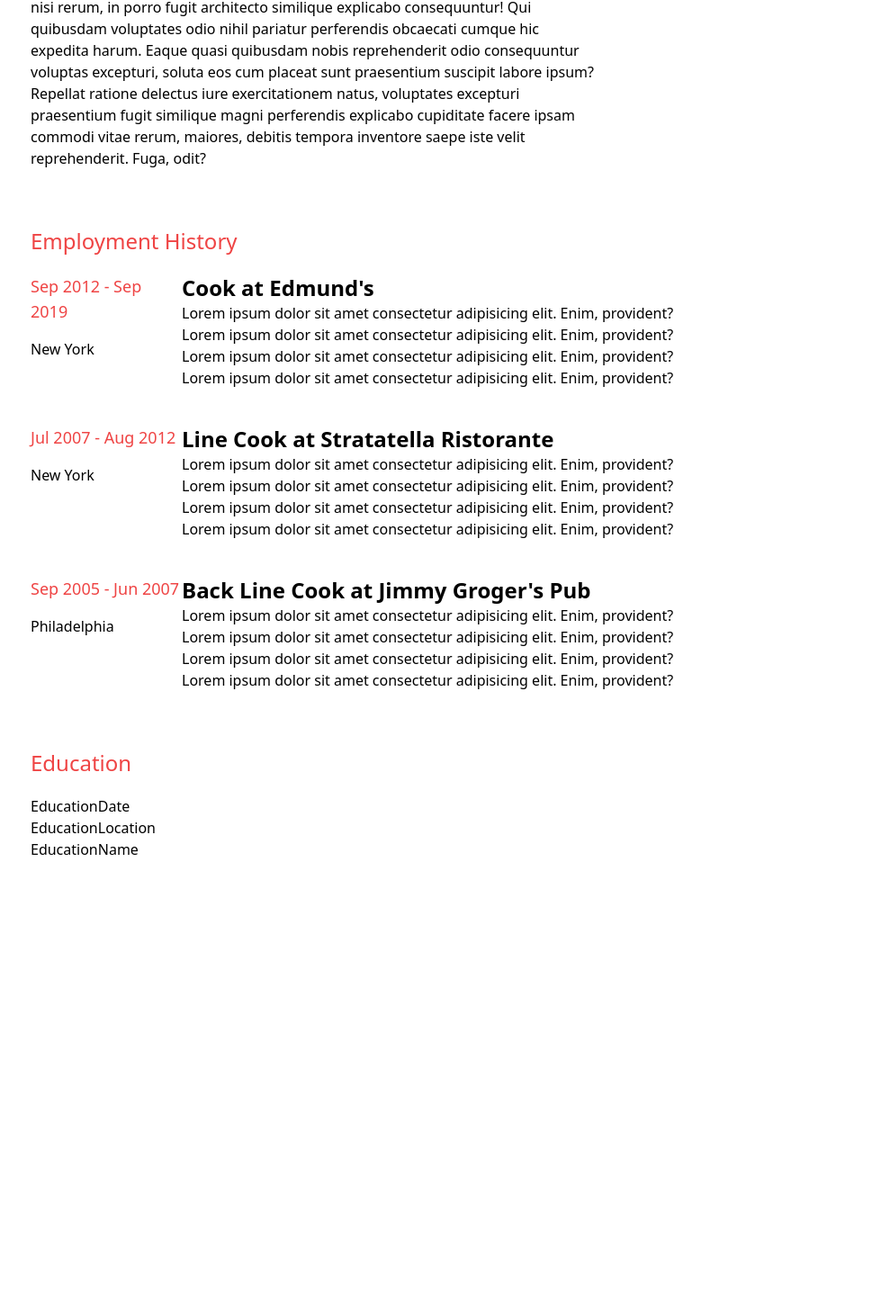
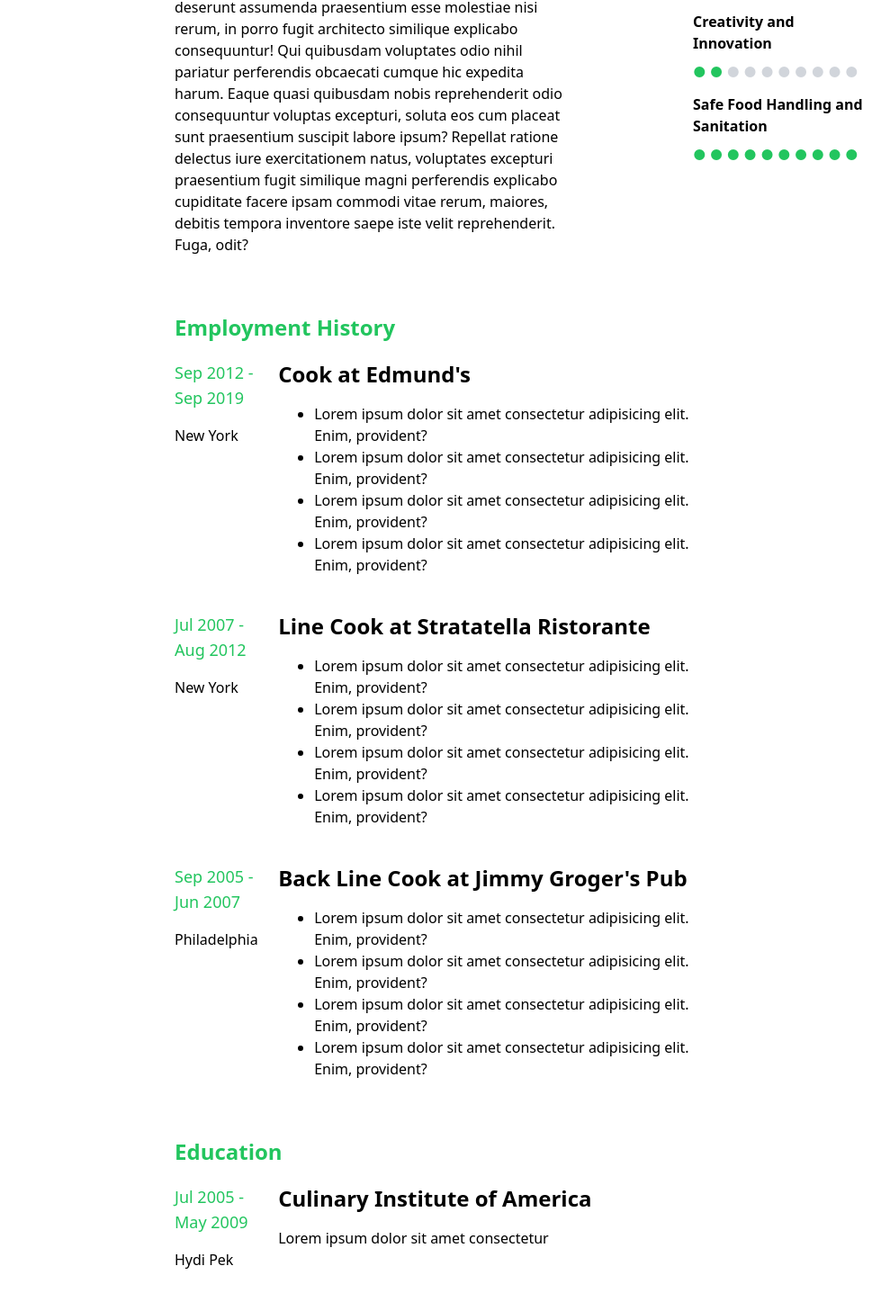
Before and after one commit to developersung13/resume, a React (Create React App) app: page / in a window 1280 px wide. Shown: the part 388-1845 px from the top of the page at 90% size, without its empty margins (126-1115 px from the left). Before the commit the page ends 1344 px from the top, so only its background shows below. Built offline with nearby package versions, Linux system fonts and the light colour scheme.

Commit message:
Update asset

```diff
--- a/src/components/EducationSection.jsx
+++ b/src/components/EducationSection.jsx
@@ -1,12 +1,22 @@
+import { GroupInfoSection } from "./GroupInfoSection";
 import { SectionTitle } from "./SectionTitle";
 
 export const EducationSection = (props) => {
   return (
     <div>
       <SectionTitle>Education</SectionTitle>
-      <div>EducationDate</div>
-      <div>EducationLocation</div>
-      <div>EducationName</div>
+      <GroupInfoSection
+        date={"Jul 2005 - May 2009"}
+        loc={"Hydi Pek"}
+        pos={"Culinary Institute of America"}
+        posJob={["Lorem ipsum dolor sit amet consectetur"]}
+      />
+      <GroupInfoSection
+        date={"Sep 2001 - May 2005"}
+        loc={""}
+        pos={"Warwick High School"}
+        posJob={[]}
+      />
     </div>
   );
 };
--- a/src/components/EmploymentHistoryEachGrpSection.jsx
+++ /dev/null
@@ -1,20 +0,0 @@
-export const EmploymentHistoryEachGrpSection = (props) => {
-  return (
-    <div className="grid grid-cols-5 mb-10">
-      <div>
-        <div className="text-red-500 text-lg">{props.date}</div>
-        <div className="mt-4">{props.loc}</div>
-      </div>
-      <div className="col-span-4">
-        <div className="text-2xl font-bold">{props.pos}</div>
-        <div>
-          <ul>
-            {props.posJob.map((element) => (
-              <li>{element}</li>
-            ))}
-          </ul>
-        </div>
-      </div>
-    </div>
-  );
-};
--- a/src/components/EmploymentHistorySection.jsx
+++ b/src/components/EmploymentHistorySection.jsx
@@ -1,11 +1,11 @@
-import { EmploymentHistoryEachGrpSection } from "./EmploymentHistoryEachGrpSection";
+import { GroupInfoSection } from "./GroupInfoSection";
 import { SectionTitle } from "./SectionTitle";
 
 export const EmploymentHistorySection = (props) => {
   return (
     <div>
       <SectionTitle>Employment History</SectionTitle>
-      <EmploymentHistoryEachGrpSection
+      <GroupInfoSection
         date={"Sep 2012 - Sep 2019"}
         loc={"New York"}
         pos={"Cook at Edmund's"}
@@ -16,7 +16,7 @@ export const EmploymentHistorySection = (props) => {
           "Lorem ipsum dolor sit amet consectetur adipisicing elit. Enim, provident?",
         ]}
       />
-      <EmploymentHistoryEachGrpSection
+      <GroupInfoSection
         date={"Jul 2007 - Aug 2012"}
         loc={"New York"}
         pos={"Line Cook at Stratatella Ristorante"}
@@ -28,7 +28,7 @@ export const EmploymentHistorySection = (props) => {
         ]}
       />
 
-      <EmploymentHistoryEachGrpSection
+      <GroupInfoSection
         date={"Sep 2005 - Jun 2007"}
         loc={"Philadelphia"}
         pos={"Back Line Cook at Jimmy Groger's Pub"}
--- /dev/null
+++ b/src/components/GroupInfoSection.jsx
@@ -0,0 +1,26 @@
+import { useState } from "react";
+
+export const GroupInfoSection = (props) => {
+  let ulClassName;
+  useState(() => {
+    ulClassName = props.posJob.length > 1 ? "mt-4 ml-10 list-disc" : "mt-4";
+  }, []);
+  return (
+    <div className="grid grid-cols-5 mb-10">
+      <div>
+        <div className="text-green-500 text-lg">{props.date}</div>
+        <div className="mt-4">{props.loc}</div>
+      </div>
+      <div className="col-span-4">
+        <div className="text-2xl font-bold">{props.pos}</div>
+        <div>
+          <ul className={ulClassName}>
+            {props.posJob.map((element, idx) => (
+              <li key={idx}>{element}</li>
+            ))}
+          </ul>
+        </div>
+      </div>
+    </div>
+  );
+};
--- a/src/components/ProfileSection.jsx
+++ b/src/components/ProfileSection.jsx
@@ -10,7 +10,7 @@ export const ProfileSection = (props) => {
         </div>
         <div className="col-span-4">
           <div className="font-bold text-4xl">Ashley Lopez</div>
-          <div className="text-red-500 text-xl mt-2">Cook</div>
+          <div className="text-green-500 text-xl mt-2">Cook</div>
           <div className="text-gray-500 mt-4">
             <div>
               <i className="fa-solid fa-location-dot"></i> 1300 McDougal
--- a/src/components/Resume.jsx
+++ b/src/components/Resume.jsx
@@ -5,8 +5,8 @@ import { SkillsSection } from "./SkillsSection";
 
 export const Resume = (props) => {
   return (
-    <div className="pt-20 pl-40">
-      <div className="grid grid-cols-4">
+    <div className="pt-20 pl-80">
+      <div className="grid grid-cols-5">
         <div className="col-span-3">
           <ProfileSection />
           <EmploymentHistorySection />
--- a/src/components/SectionTitle.jsx
+++ b/src/components/SectionTitle.jsx
@@ -1,5 +1,7 @@
 export const SectionTitle = (props) => {
   return (
-    <div className="text-red-500 text-2xl mt-16 mb-5">{props.children}</div>
+    <div className="text-green-500 text-2xl mt-16 mb-5 font-bold">
+      {props.children}
+    </div>
   );
 };
--- /dev/null
+++ b/src/components/SkillInfoSection.jsx
@@ -0,0 +1,18 @@
+import { useState } from "react";
+
+export const SkillInfoSection = (props) => {
+  let rates = ["", ""];
+  useState(() => {
+    for (let k = 1; k <= props.skillRates; k++) rates[0] += "● ";
+    for (let k = props.skillRates; k < 10; k++) rates[1] += "● ";
+  }, []);
+  return (
+    <div className="mb-3">
+      <div className="text-md font-bold mb-2">{props.skillName}</div>
+      <div>
+        <span className="text-green-500">{rates[0]}</span>
+        <span className="text-gray-300">{rates[1]}</span>
+      </div>
+    </div>
+  );
+};
--- a/src/components/SkillsSection.jsx
+++ b/src/components/SkillsSection.jsx
@@ -1,11 +1,21 @@
 import { SectionTitle } from "./SectionTitle";
+import { SkillInfoSection } from "./SkillInfoSection";
 
 export const SkillsSection = (props) => {
   return (
     <div>
       <SectionTitle>Skills</SectionTitle>
-      <div>Skill</div>
-      <div>SkillRates</div>
+      <SkillInfoSection skillName={"Knowlegde of Food"} skillRates={10} />
+      <SkillInfoSection skillName={"Kitchen Management"} skillRates={10} />
+      <SkillInfoSection skillName={"Food Science"} skillRates={10} />
+      <SkillInfoSection
+        skillName={"Creativity and Innovation"}
+        skillRates={2}
+      />
+      <SkillInfoSection
+        skillName={"Safe Food Handling and Sanitation"}
+        skillRates={10}
+      />
     </div>
   );
 };
```
